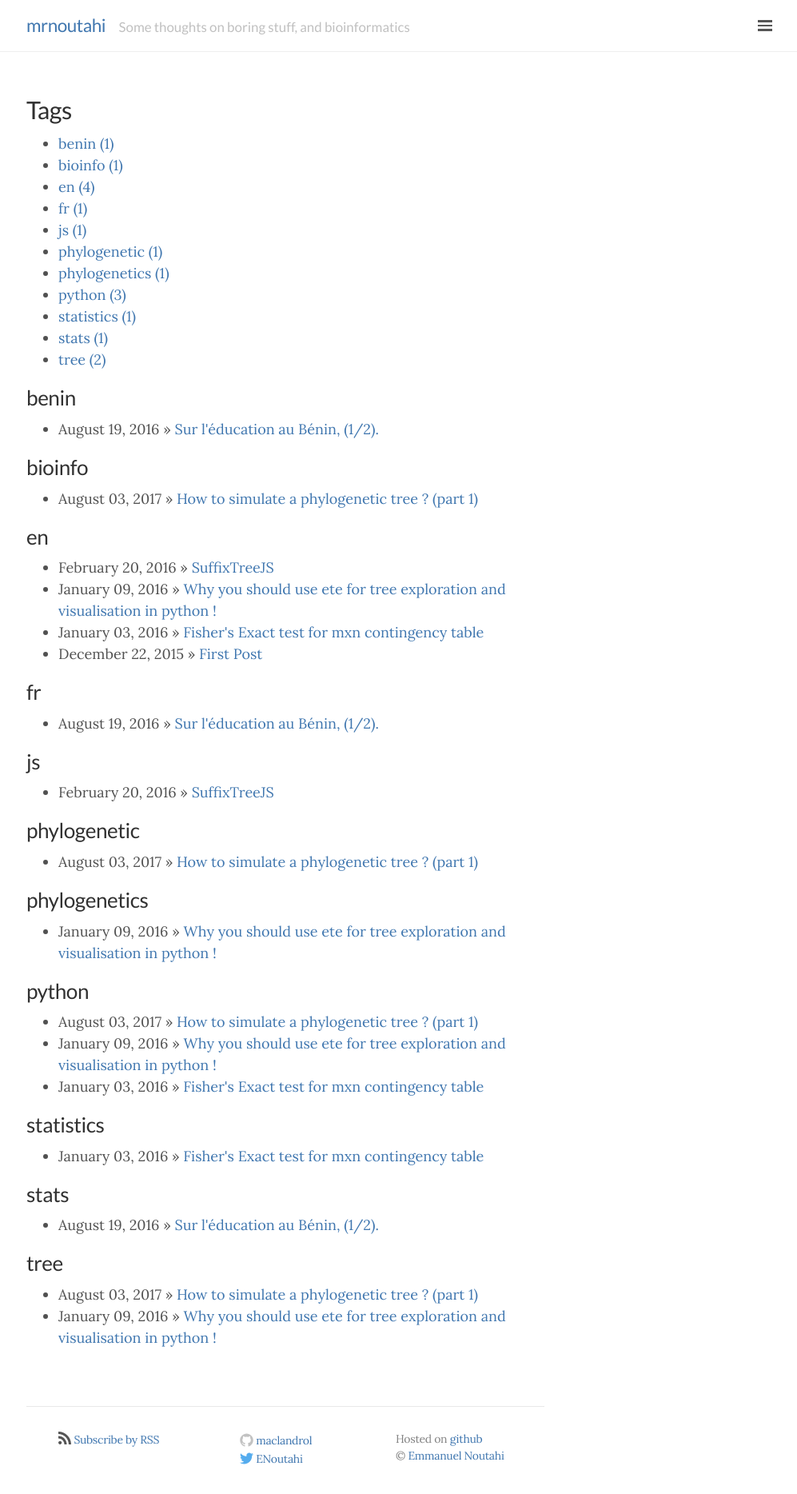
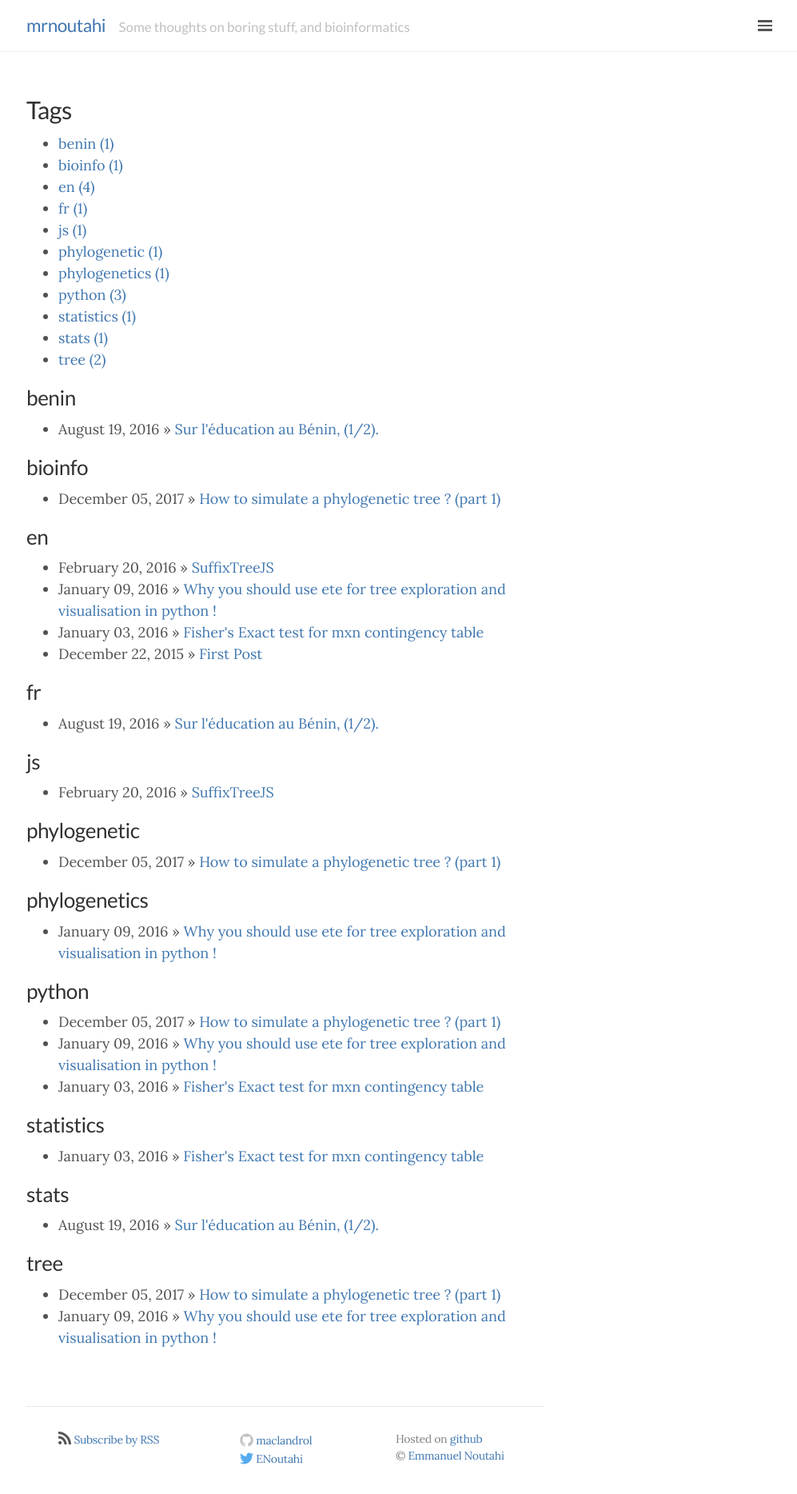
Before and after one commit to maclandrol/maclandrol.github.io, a Jekyll site: the page built from tags.md, in a window 1280 px wide. Shown: the whole page at 80% size, without its empty margins (283-1280 px from the left). Built offline with Jekyll 4.4.1, drawn with Linux system fonts in a browser that asks for light colours; nearby versions of some CDN libraries.

Commit message:
New post

```diff
--- a/_posts/2017-12-05-How-to-simulate-a-tree.md
+++ b/_posts/2017-12-05-How-to-simulate-a-tree.md
@@ -1,6 +1,6 @@
 ---
 layout: post
-date: 2017-08-03
+date: 2017-12-05
 title: "How to simulate a phylogenetic tree ? (part 1)"
 tags: ['phylogenetic', 'tree', 'bioinfo', 'python']
 comments: true
```
